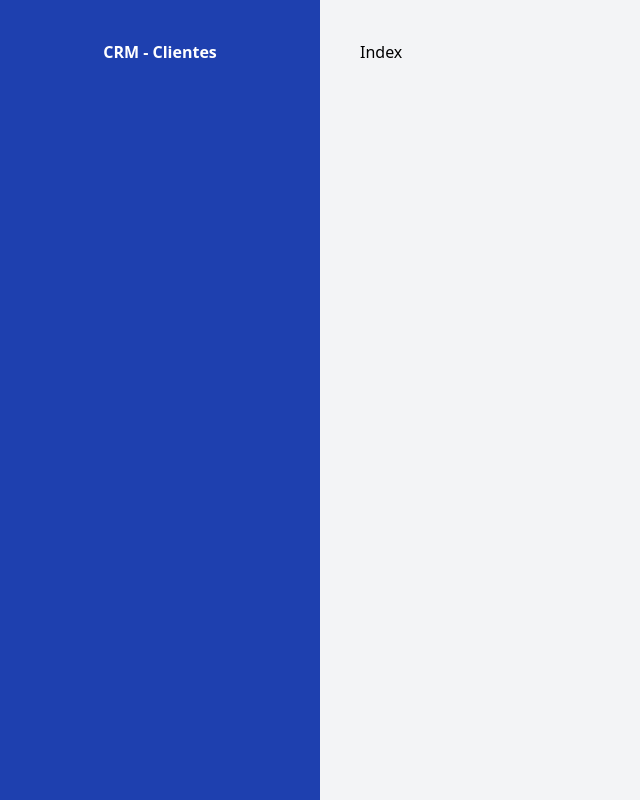
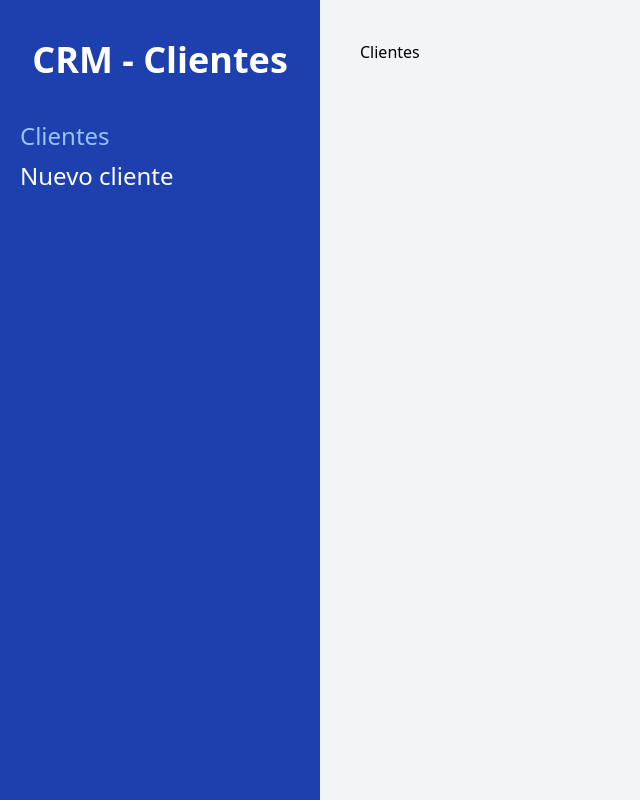
Before and after one commit to neuronadotuy/CRM-react-vite, a React (Vite) app: page / in a window 1280 px wide. Shown: the whole page, without its empty margins (0-640 px from the left). Built offline with nearby package versions, Linux system fonts and the light colour scheme.

Commit message:
react-router-dom Links added to the sidebar

```diff
--- a/src/components/Layout.jsx
+++ b/src/components/Layout.jsx
@@ -1,10 +1,17 @@
-import { Outlet } from 'react-router-dom'
+import { Outlet, Link, useLocation } from 'react-router-dom'
 
 const Layout = () => {
+
+	const location = useLocation();
+
 	return (
 		<div className='md:flex md:min-h-screen'>
 			<aside className='md:w-1/4 bg-blue-800 px-5 py-10'>
-				<h2 className='ttext-4xl font-black text-center text-white'>CRM - Clientes</h2>
+				<h2 className='text-4xl font-bold text-center text-white'>CRM - Clientes</h2>
+				<nav className='mt-10'>
+					<Link className={`${location.pathname === '/' ? 'text-blue-300' : 'text-white'} text-2xl block mt-2 hover:text-blue-300`} to='/'>Clientes</Link>
+					<Link className={`${location.pathname === '/clientes/nuevo' ? 'text-blue-300' : 'text-white'} text-2xl block mt-2 hover:text-blue-200`} to='/clientes/nuevo'>Nuevo cliente</Link>
+				</nav>
 			</aside>
 			<main className='md:w-3/4 p-10 md:h-screen overflow-scroll'>
 				<Outlet />
--- a/src/pages/Index.jsx
+++ b/src/pages/Index.jsx
@@ -1,6 +1,6 @@
 const Index = () => {
 	return (
-		<h1>Index</h1>
+		<h1>Clientes</h1>
 	 );
 }
 
```
